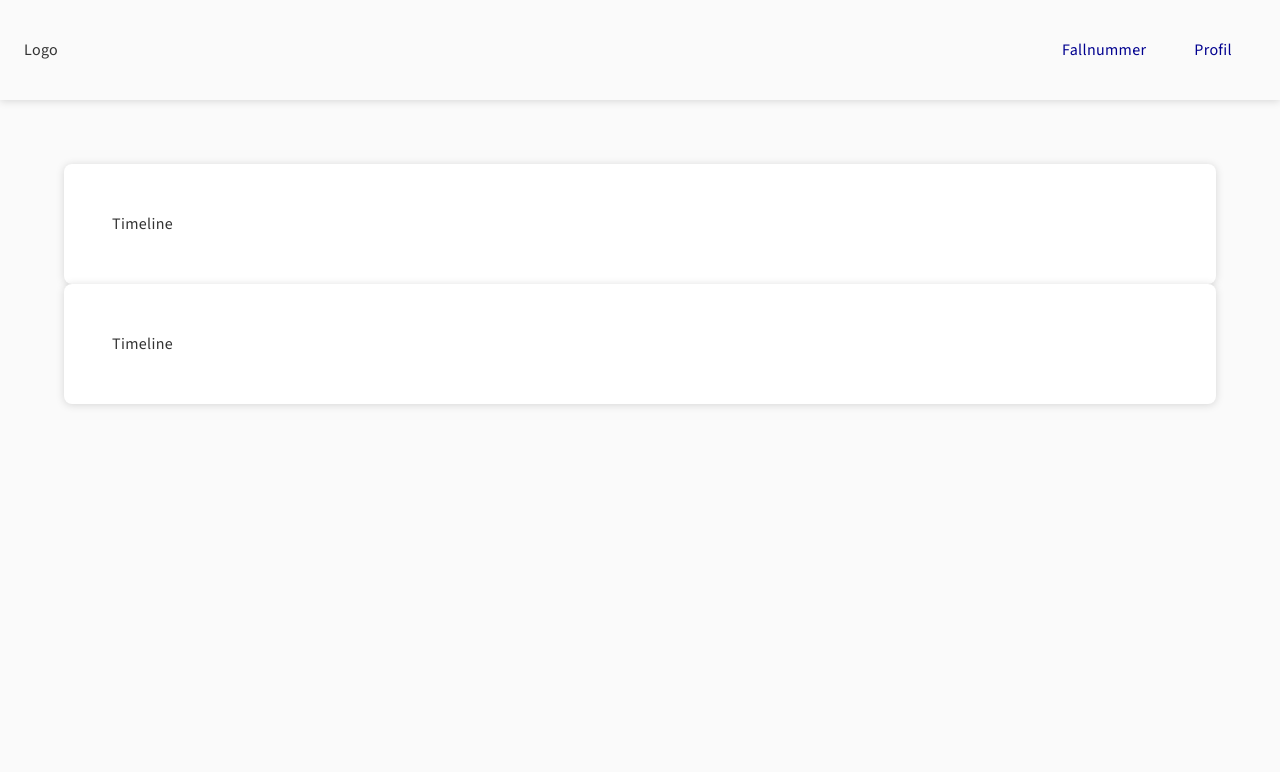
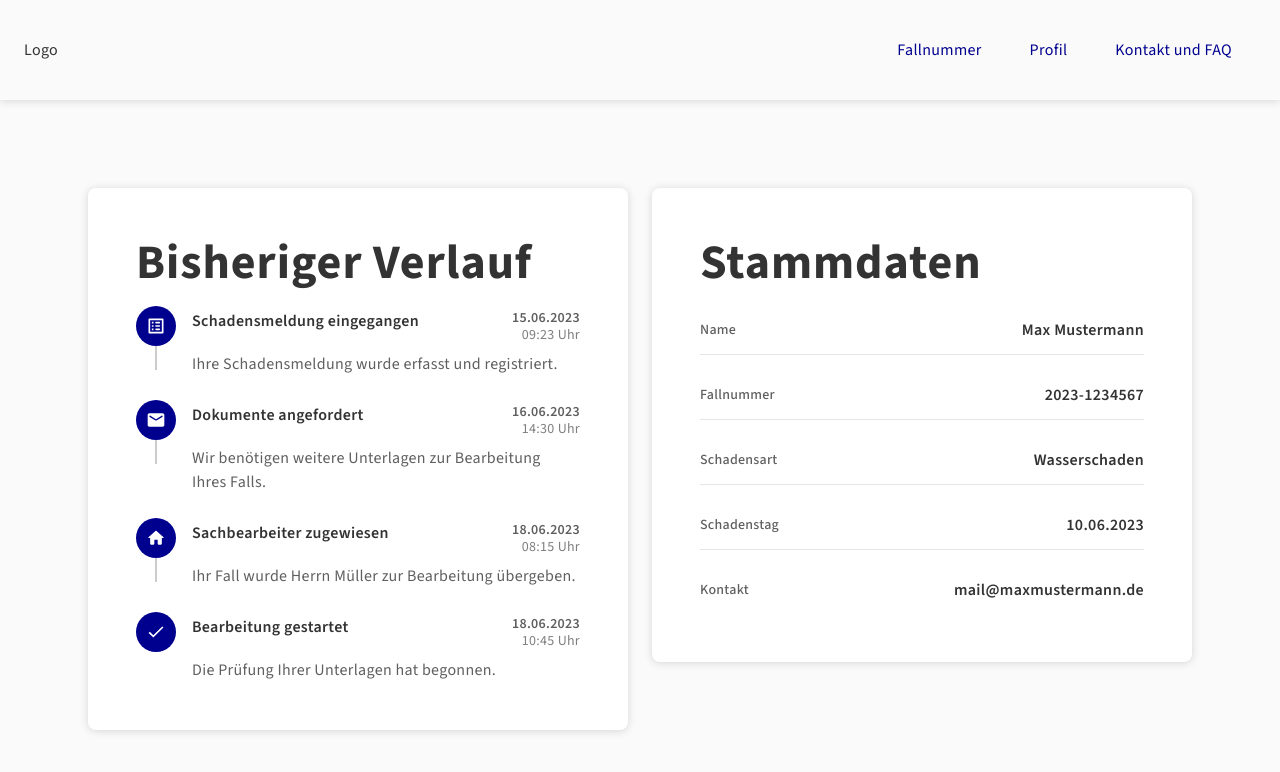
Before and after one commit to domenik-hofer/hackathon-2025, a React (Vite) app: page / in a window 1280 px wide. Shown: the top 772 px of the page. Built offline with nearby package versions, Linux system fonts and the light colour scheme.

Commit message:
Jan: Zeitstrahl

```diff
--- a/src/App.tsx
+++ b/src/App.tsx
@@ -23,6 +23,9 @@ export function App() {
                         <a className={c('item', activePage === 2 && 'active')} onClick={() => setActivePage(2)}>
                             Profil
                         </a>
+                         <a className={c('item', activePage === 3 && 'active')} onClick={() => setActivePage(3)}>
+                            Kontakt und FAQ
+                        </a>
                     </div>
                 </div>
             </div>
--- /dev/null
+++ b/src/components/icon/Icon.module.css
@@ -0,0 +1,23 @@
+.icon {
+  display: block;
+  object-fit: contain;
+}
+
+.icon.small {
+  width: 1rem;
+  height: 1rem;
+}
+
+.icon.medium {
+  width: 1.25rem;
+  height: 1.25rem;
+}
+
+.icon.large {
+  width: 1.5rem;
+  height: 1.5rem;
+}
+
+.icon.white {
+  filter: brightness(0) saturate(100%) invert(1);
+}
--- /dev/null
+++ b/src/components/icon/Icon.tsx
@@ -0,0 +1,43 @@
+import { combineClasses } from '../../utils/ClassNameUtil';
+import IconStyles from './Icon.module.css';
+
+const c = combineClasses({ styles: IconStyles });
+
+export interface IconProps {
+  name: string;
+  size?: 'small' | 'medium' | 'large';
+  className?: string;
+}
+
+export function Icon({ name, size = 'medium', className }: IconProps) {
+  const getIconPath = (iconName: string) => {
+    const iconMap: { [key: string]: string } = {
+      'file-text': '/src/assets/icons/list.svg',
+      'mail': '/src/assets/icons/mail.svg',
+      'user': '/src/assets/icons/home.svg', // Using home as placeholder for user
+      'clipboard-check': '/src/assets/icons/check.svg',
+      'calendar': '/src/assets/icons/calendar.svg',
+      'warning': '/src/assets/icons/warning.svg',
+      'download': '/src/assets/icons/download.svg',
+      'edit': '/src/assets/icons/edit.svg',
+      'delete': '/src/assets/icons/delete.svg',
+      'close': '/src/assets/icons/close.svg',
+      'add': '/src/assets/icons/add.svg',
+      'chevron_down': '/src/assets/icons/chevron_down.svg',
+      'chevron_up': '/src/assets/icons/chevron_up.svg',
+      'chevron_left': '/src/assets/icons/chevron_left.svg',
+      'chevron_right': '/src/assets/icons/chevron_right.svg',
+      'arrow_right': '/src/assets/icons/arrow_right.svg',
+      'filter_off': '/src/assets/icons/filter_off.svg',
+    };
+    return iconMap[iconName] || '/src/assets/icons/list.svg'; // Fallback to list icon
+  };
+
+  return (
+    <img
+      src={getIconPath(name)}
+      alt={name}
+      className={c('icon', size, className)}
+    />
+  );
+}
--- /dev/null
+++ b/src/components/timeline/Timeline.module.css
@@ -0,0 +1,109 @@
+.timeline {
+  position: relative;
+}
+
+.timelineItem {
+  display: flex;
+  margin-bottom: 1.5rem;
+}
+
+.timelineItem:last-child {
+  margin-bottom: 0;
+}
+
+.iconContainer {
+  position: relative;
+  display: flex;
+  flex-direction: column;
+  align-items: center;
+  margin-right: 1rem;
+}
+
+.icon {
+  display: flex;
+  align-items: center;
+  justify-content: center;
+  width: 2.5rem;
+  height: 2.5rem;
+  background-color: var(--color-base-axa-blue);
+  border-radius: 50%;
+  z-index: 2;
+  padding: 0.5rem;
+}
+
+.icon :global(.white) {
+  filter: brightness(0) saturate(100%) invert(1);
+}
+
+.connector {
+  position: absolute;
+  top: 2.5rem;
+  left: 50%;
+  transform: translateX(-50%);
+  width: 2px;
+  height: 1.5rem;
+  background-color: var(--color-greyscale-5);
+}
+
+.content {
+  flex: 1;
+  padding-top: 0.25rem;
+}
+
+.header {
+  display: flex;
+  justify-content: space-between;
+  align-items: flex-start;
+  margin-bottom: 0.5rem;
+  flex-wrap: wrap;
+  gap: 0.5rem;
+}
+
+.title {
+  margin: 0;
+  font: var(--typography-heading-small-size);
+  font-weight: 600;
+  color: var(--color-greyscale-1);
+  line-height: 1.4;
+}
+
+.datetime {
+  display: flex;
+  flex-direction: column;
+  align-items: flex-end;
+  font: var(--typography-text-small);
+  color: var(--color-greyscale-2);
+  white-space: nowrap;
+}
+
+.date {
+  font-weight: 600;
+}
+
+.time {
+  color: var(--color-greyscale-3);
+}
+
+.description {
+  margin: 0;
+  font: var(--typography-text-regular);
+  color: var(--color-greyscale-2);
+  line-height: 1.5;
+}
+
+@media (max-width: 640px) {
+  .header {
+    flex-direction: column;
+    align-items: flex-start;
+  }
+
+  .datetime {
+    align-items: flex-start;
+    flex-direction: row;
+    gap: 0.5rem;
+  }
+
+  .time::before {
+    content: '• ';
+  }
+}
--- /dev/null
+++ b/src/components/timeline/Timeline.tsx
@@ -0,0 +1,45 @@
+import { combineClasses } from '../../utils/ClassNameUtil';
+import TimelineStyles from './Timeline.module.css';
+import { Icon } from '../icon/Icon';
+
+const c = combineClasses({ styles: TimelineStyles });
+
+export interface TimelineItem {
+  id: number;
+  title: string;
+  description: string;
+  date: string;
+  time: string;
+  icon: string;
+}
+
+export interface TimelineProps {
+  items: TimelineItem[];
+}
+
+export function Timeline({ items }: TimelineProps) {
+  return (
+    <div className={c('timeline')}>
+      {items.map((item, index) => (
+        <div key={item.id} className={c('timelineItem')}>
+          <div className={c('iconContainer')}>
+            <div className={c('icon')}>
+              <Icon name={item.icon} size="medium" className="white" />
+            </div>
+            {index < items.length - 1 && <div className={c('connector')} />}
+          </div>
+          <div className={c('content')}>
+            <div className={c('header')}>
+              <h3 className={c('title')}>{item.title}</h3>
+              <div className={c('datetime')}>
+                <span className={c('date')}>{item.date}</span>
+                <span className={c('time')}>{item.time}</span>
+              </div>
+            </div>
+            <p className={c('description')}>{item.description}</p>
+          </div>
+        </div>
+      ))}
+    </div>
+  );
+}
--- a/src/pages/Home.module.css
+++ b/src/pages/Home.module.css
@@ -0,0 +1,57 @@
+.layout {
+  display: grid;
+  grid-template-columns: 1fr 1fr;
+  gap: 1.5rem;
+  max-width: 1200px;
+  margin: 0 auto;
+  padding: 1.5rem;
+}
+
+.masterData {
+  display: flex;
+  flex-direction: column;
+  gap: 1rem;
+}
+
+.dataRow {
+  display: flex;
+  justify-content: space-between;
+  align-items: center;
+  padding: 0.75rem 0;
+  border-bottom: 1px solid var(--color-greyscale-6);
+}
+
+.dataRow:last-child {
+  border-bottom: none;
+}
+
+.label {
+  color: var(--color-greyscale-2);
+  font: var(--typography-text-small);
+  font-weight: 500;
+}
+
+.value {
+  color: var(--color-greyscale-1);
+  font: var(--typography-text-regular);
+  font-weight: 600;
+  text-align: right;
+}
+
+@media (max-width: 768px) {
+  .layout {
+    grid-template-columns: 1fr;
+    gap: 1rem;
+    padding: 1rem;
+  }
+
+  .dataRow {
+    flex-direction: column;
+    align-items: flex-start;
+    gap: 0.25rem;
+  }
+
+  .value {
+    text-align: left;
+  }
+}
--- a/src/pages/Home.page.tsx
+++ b/src/pages/Home.page.tsx
@@ -1,24 +1,88 @@
 import { combineClasses } from '../utils/ClassNameUtil';
 import HomePageStyles from './Home.module.css';
 import { Card } from '../components/card/Card';
+import { Timeline, TimelineItem } from '../components/timeline/Timeline';
 
 export default function HomePage() {
     const c = combineClasses({ styles: HomePageStyles });
+
+    // Timeline data für "Bisheriger Verlauf"
+    const timelineItems: TimelineItem[] = [
+        {
+            id: 1,
+            title: 'Schadensmeldung eingegangen',
+            description: 'Ihre Schadensmeldung wurde erfasst und registriert.',
+            date: '15.06.2023',
+            time: '09:23 Uhr',
+            icon: 'file-text',
+        },
+        {
+            id: 2,
+            title: 'Dokumente angefordert',
+            description: 'Wir benötigen weitere Unterlagen zur Bearbeitung Ihres Falls.',
+            date: '16.06.2023',
+            time: '14:30 Uhr',
+            icon: 'mail',
+        },
+        {
+            id: 3,
+            title: 'Sachbearbeiter zugewiesen',
+            description: 'Ihr Fall wurde Herrn Müller zur Bearbeitung übergeben.',
+            date: '18.06.2023',
+            time: '08:15 Uhr',
+            icon: 'user',
+        },
+        {
+            id: 4,
+            title: 'Bearbeitung gestartet',
+            description: 'Die Prüfung Ihrer Unterlagen hat begonnen.',
+            date: '18.06.2023',
+            time: '10:45 Uhr',
+            icon: 'clipboard-check',
+        },
+    ];
 
     return (
         <>
             <div className={c('layout')}>
                 <div className={c('timeline')}>
-                <Card>
-                    <Card.Body>
-                        Timeline
-                    </Card.Body>
-                </Card>
+                    <Card>
+                        <Card.Header>
+                            <Card.Title>Bisheriger Verlauf</Card.Title>
+                        </Card.Header>
+                        <Card.Body>
+                            <Timeline items={timelineItems} />
+                        </Card.Body>
+                    </Card>
                 </div>
                 <div className={c('timeline')}>
                     <Card>
+                        <Card.Header>
+                            <Card.Title>Stammdaten</Card.Title>
+                        </Card.Header>
                         <Card.Body>
-                            Timeline
+                            <div className={c('masterData')}>
+                                <div className={c('dataRow')}>
+                                    <span className={c('label')}>Name</span>
+                                    <span className={c('value')}>Max Mustermann</span>
+                                </div>
+                                <div className={c('dataRow')}>
+                                    <span className={c('label')}>Fallnummer</span>
+                                    <span className={c('value')}>2023-1234567</span>
+                                </div>
+                                <div className={c('dataRow')}>
+                                    <span className={c('label')}>Schadensart</span>
+                                    <span className={c('value')}>Wasserschaden</span>
+                                </div>
+                                <div className={c('dataRow')}>
+                                    <span className={c('label')}>Schadenstag</span>
+                                    <span className={c('value')}>10.06.2023</span>
+                                </div>
+                                <div className={c('dataRow')}>
+                                    <span className={c('label')}>Kontakt</span>
+                                    <span className={c('value')}>mail@maxmustermann.de</span>
+                                </div>
+                            </div>
                         </Card.Body>
                     </Card>
                 </div>
```
Also changed, not shown: 1 other file (tests, documents, lock files or other folders).
